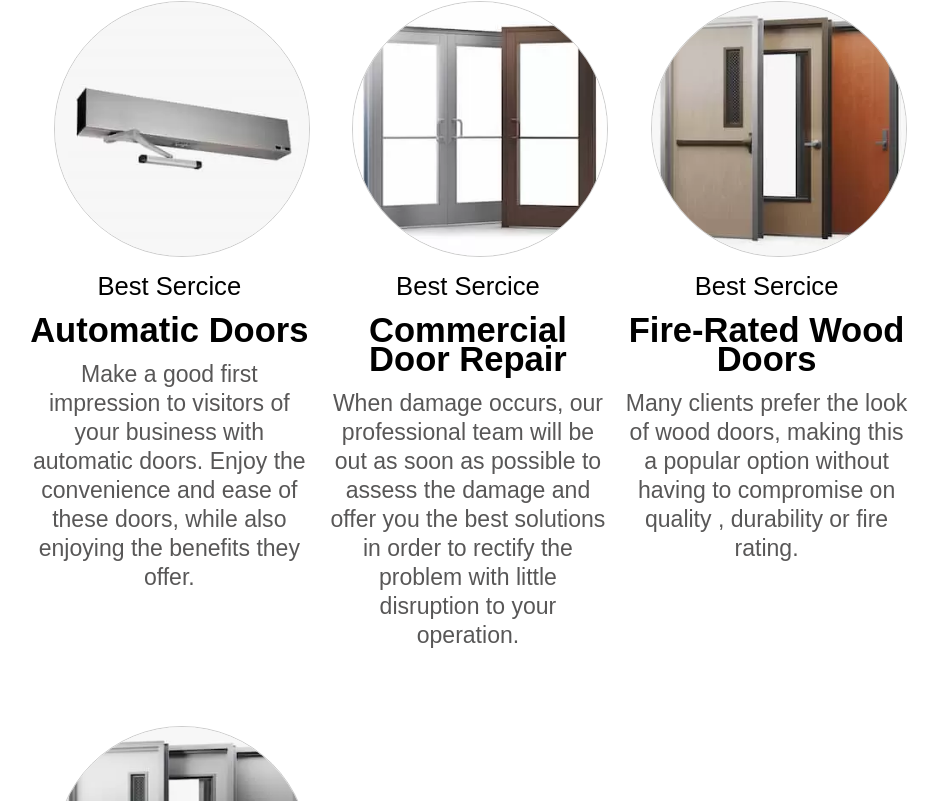
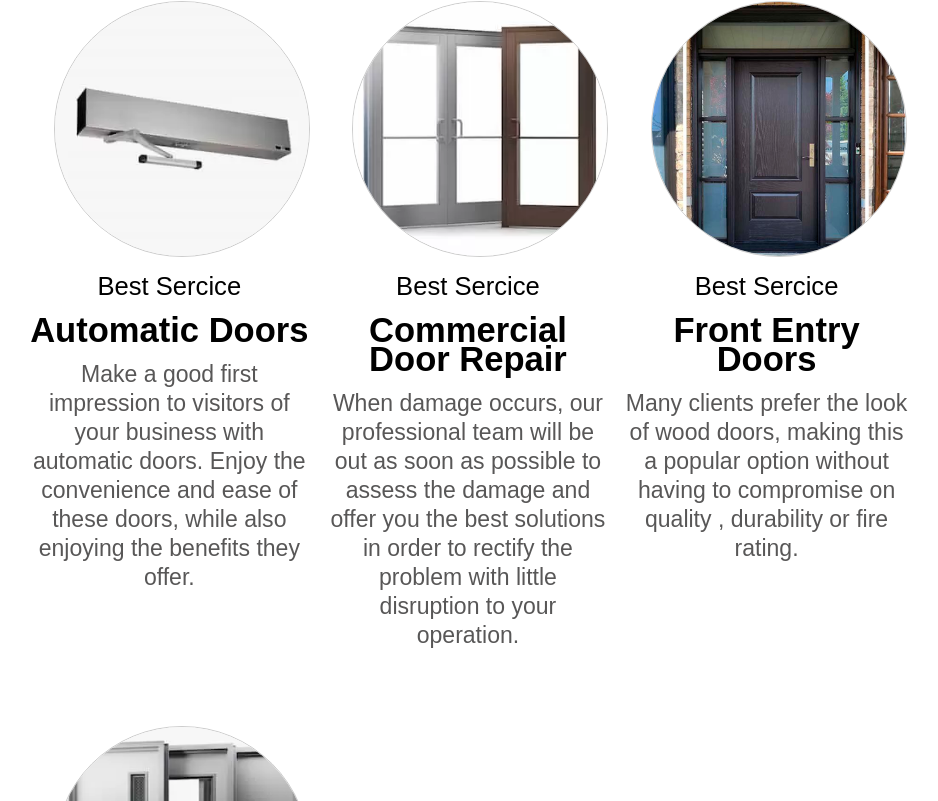
Before and after one commit to Gtadoorsolution/gtadoorsolution, a Next.js app: page / in a window 1280 px wide. Shown: the part 1041-1842 px from the top of the page, without its empty margins (172-1110 px from the left). Built offline with nearby package versions, Linux system fonts and the light colour scheme.

Commit message:
Change Service

```diff
--- a/src/data/servicesList.js
+++ b/src/data/servicesList.js
@@ -30,10 +30,10 @@ const servicesList = [
         image: "/services/Commercial Door Repair.jpg"
     },
     {
-        title: "Fire-Rated Wood Doors",
+        title: "Front Entry Doors",
         description: "Many clients prefer the look of wood doors, making this a popular option without having to compromise on quality , durability or fire rating.",
         link: "/services/fire-rated-wood-doors/",
-        image: "/services/Fire-Rated Wood Doors.jpg"
+        image: "/services/Front Entry Doors.jpg"
     },
     {
         title: "Metal FireRated Doors",
```
Also changed, not shown: public/services/Front Entry Doors.jpg (added).
